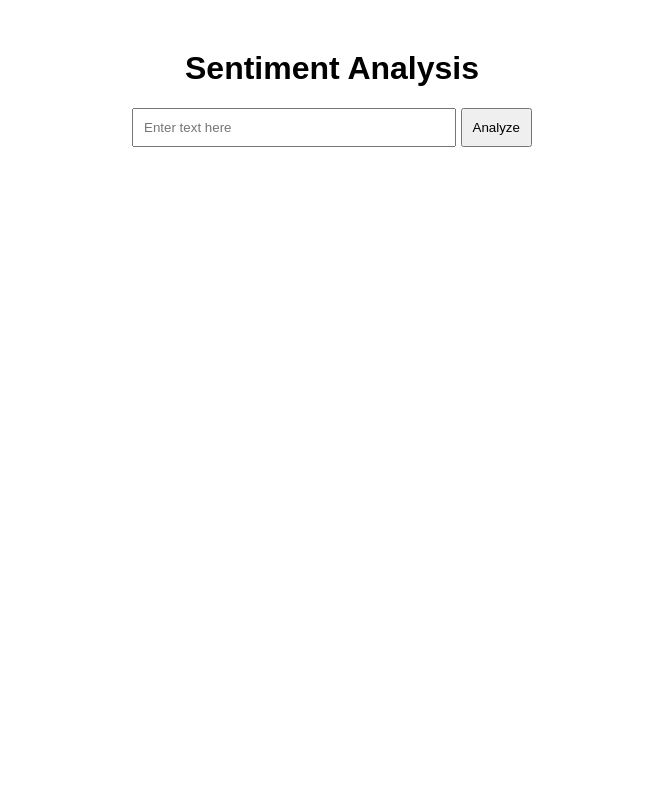
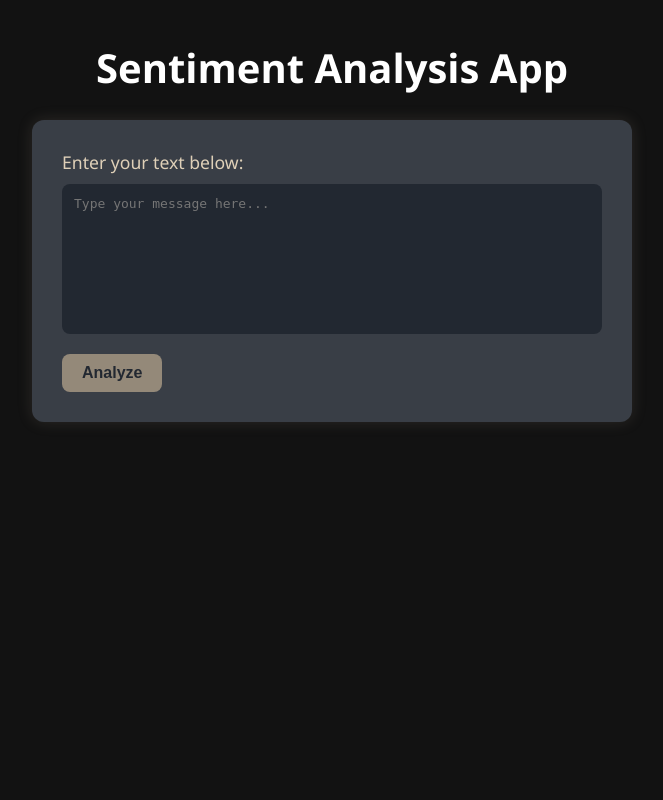
Before and after one commit to helipatel12/Sentiment-Analysis, a Flask app: page / in a window 1280 px wide. Shown: the whole page, without its empty margins (308-971 px from the left). Run offline with Flask 3, Linux system fonts and the light colour scheme; parts of the project's set-up code (start-up, migrations or seed data) failed here and were passed over.

Commit message:
Flask & streamlit

```diff
--- a/flask_app.py
+++ b/flask_app.py
@@ -1,37 +1,38 @@
-from flask import Flask, request, jsonify, render_template
-import json
+from flask import Flask, render_template, request
 import pickle
 
-# Load the saved model and vectorizer
-model_data = pickle.load(open("sentiment_model.p", "rb"))
-vectorizer = model_data["vectorizer"]
-model = model_data["logreg"]
-
-# Initialize Flask app
 app = Flask(__name__)
 
-@app.route("/")
+# Load the model and vectorizer
+with open("sentiment_model.p", "rb") as file:
+    data = pickle.load(file)
+
+vectorizer = data['vectorizer']
+classifier = data['logreg']
+
+@app.route('/', methods=['GET', 'POST'])
 def home():
-    return render_template("index.html")
+    prediction = None
+    sentiment_message = None
+    user_input = ""
 
+    if request.method == 'POST':
+        user_input = request.form['text_input']
+        if user_input.strip() == "":
+            sentiment_message = "⚠️ Please enter some text."
+        else:
+            transformed_input = vectorizer.transform([user_input])
+            prediction = classifier.predict(transformed_input)[0]
 
-@app.route("/predict", methods=["POST"])
-def predict():
-    text = request.form["text"]
+            # Determine sentiment label
+            if prediction == "Positive":
+                sentiment_message = "😊 Positive sentiment detected!"
+            elif prediction == "Negative":
+                sentiment_message = "😞 Negative sentiment detected!"
+            else:
+                sentiment_message = "😐 Neutral sentiment detected!"
 
-    # Transform input text
-    transformed_text = vectorizer.transform([text])
+    return render_template("index.html", prediction=prediction, sentiment_message=sentiment_message, user_input=user_input)
 
-    # Predict sentiment
-    prediction = model.predict(transformed_text)[0]
-
-    # Map prediction to sentiment with emoji
-    sentiment = "Positive 😊" if prediction == 1 else "Negative 😞"
-
-    # Use json.dumps with ensure_ascii=False
-    response = json.dumps({"Sentiment": sentiment}, ensure_ascii=False)
-
-    return response, 200, {"Content-Type": "application/json; charset=utf-8"}
-
-if __name__ == "__main__":
+if __name__ == '__main__':
     app.run(debug=True)
--- a/templates/index.html
+++ b/templates/index.html
@@ -1,18 +1,132 @@
 <!DOCTYPE html>
-<html>
+<html lang="en">
 <head>
-    <title>Sentiment Analysis</title>
-    <style>
-        body { text-align: center; font-family: Arial, sans-serif; margin-top: 50px; }
-        input { padding: 10px; width: 300px; }
-        button { padding: 10px; cursor: pointer; }
-    </style>
+  <meta charset="UTF-8">
+  <title>Sentiment Analysis App</title>
+  <meta name="viewport" content="width=device-width, initial-scale=1.0">
+  <style>
+    * {
+      margin: 0;
+      padding: 0;
+      box-sizing: border-box;
+    }
+
+    body {
+      background-color: #121212;
+      color: #DFD0B8;
+      font-family: 'Segoe UI', Tahoma, Geneva, Verdana, sans-serif;
+      display: flex;
+      flex-direction: column;
+      align-items: center;
+      padding: 40px 20px;
+      min-height: 100vh;
+    }
+
+    h1 {
+      font-size: 2.5em;
+      margin-bottom: 25px;
+      color: #ffffff;
+      text-align: center;
+    }
+
+    form {
+      background-color: #393E46;
+      padding: 30px;
+      border-radius: 12px;
+      width: 100%;
+      max-width: 600px;
+      box-shadow: 0 0 15px rgba(148, 137, 121, 0.2);
+    }
+
+    label {
+      font-size: 1.1em;
+      margin-bottom: 10px;
+      display: block;
+      color: #DFD0B8;
+    }
+
+    textarea {
+      width: 100%;
+      height: 150px;
+      padding: 12px;
+      font-size: 1em;
+      border: none;
+      border-radius: 8px;
+      background-color: #222831;
+      color: #DFD0B8;
+      resize: none;
+    }
+
+    button {
+      margin-top: 15px;
+      padding: 10px 20px;
+      font-size: 1em;
+      border: none;
+      border-radius: 8px;
+      background-color: #948979;
+      color: #222831;
+      font-weight: bold;
+      cursor: pointer;
+      transition: background-color 0.3s ease;
+    }
+
+    button:hover {
+      background-color: #DFD0B8;
+      color: #393E46;
+    }
+
+    .result {
+      margin-top: 25px;
+      font-size: 1.2em;
+      text-align: center;
+    }
+
+    .positive {
+      color: #00e676;
+    }
+
+    .negative {
+      color: #ff5252;
+    }
+
+    .neutral {
+      color: #ffc107;
+    }
+
+    .warning {
+      color: #ffeb3b;
+    }
+
+    @media (max-width: 600px) {
+      h1 {
+        font-size: 2em;
+      }
+    }
+  </style>
 </head>
 <body>
-    <h1>Sentiment Analysis</h1>
-    <form action="/predict" method="post">
-        <input type="text" name="text" placeholder="Enter text here" required>
-        <button type="submit">Analyze</button>
-    </form>
+  <h1>Sentiment Analysis App</h1>
+  <form method="POST">
+    <label for="text_input">Enter your text below:</label>
+    <textarea name="text_input" id="text_input" placeholder="Type your message here...">{{ user_input }}</textarea>
+    <button type="submit">Analyze</button>
+  </form>
+
+  {% if sentiment_message %}
+    <div class="result
+      {% if prediction == 'Positive' %}positive
+      {% elif prediction == 'Negative' %}negative
+      {% elif prediction == 'Neutral' %}neutral
+      {% else %}warning{% endif %}
+    ">
+      {{ sentiment_message }}
+    </div>
+  {% endif %}
+
+  {% if prediction %}
+    <div class="result">
+      <strong>Predicted Output:</strong> {{ prediction }}
+    </div>
+  {% endif %}
 </body>
 </html>
```
Also changed, not shown: app.py (+11 -10 lines), streamlit_app.py (deleted, +0 -34 lines).
